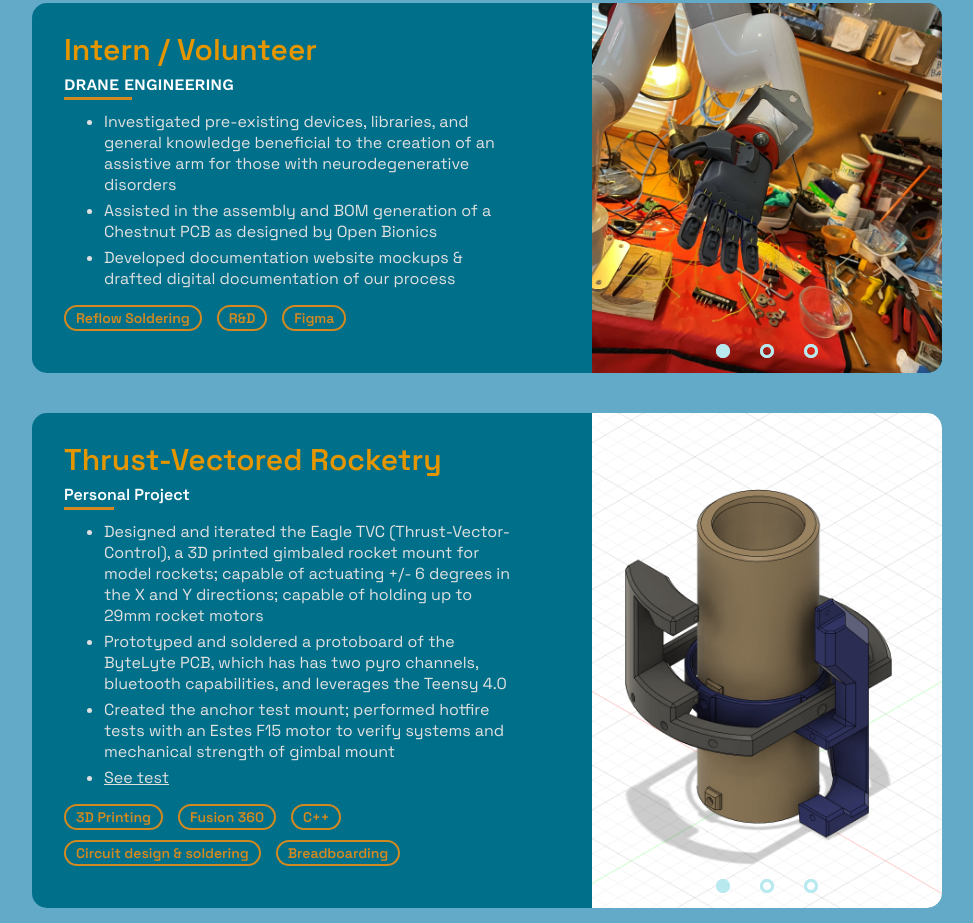
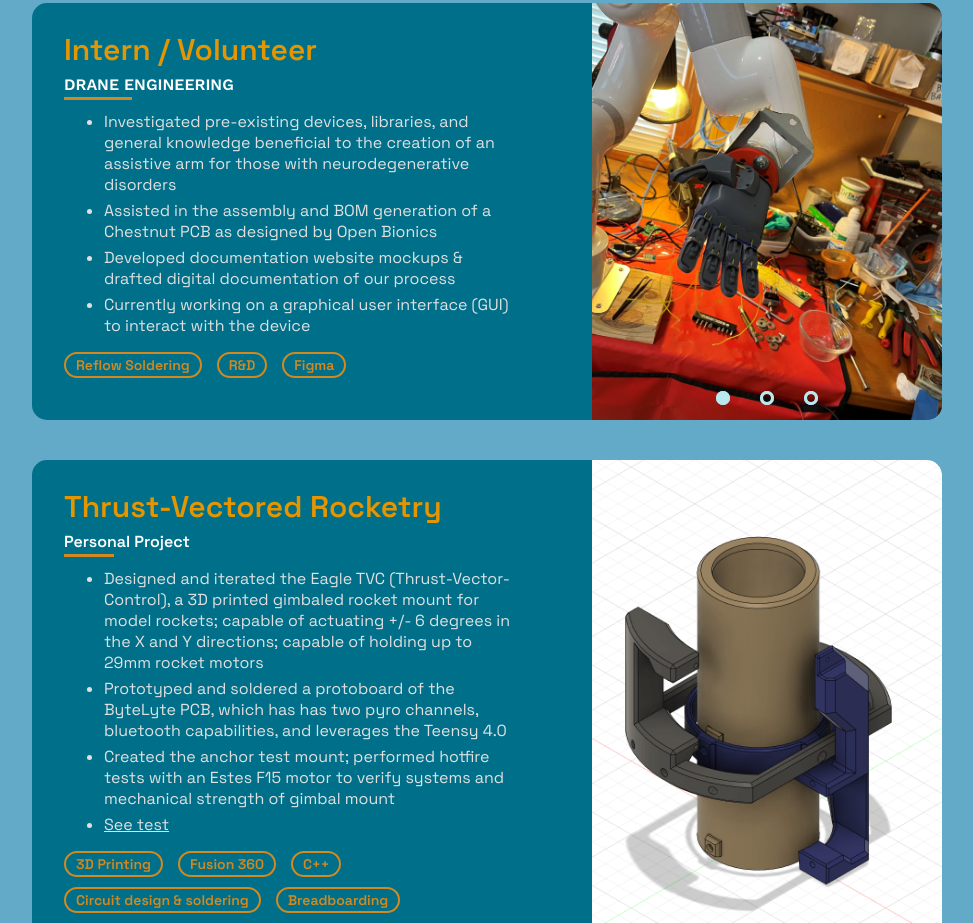
Before and after one commit to Garrett-R16/Personal-Website, a plain HTML site: page index.html in a window 1280 px wide. Shown: the part 1642-2565 px from the top of the page, without its empty margins (153-1126 px from the left). Drawn offline with nearby package versions, Linux system fonts and the light colour scheme.

Commit message:
updated DE description

```diff
--- a/index.html
+++ b/index.html
@@ -118,18 +118,17 @@
             </p>
             <ul>
               <li>
-                Investigated pre-existing devices, libraries, and general
-                knowledge beneficial to the creation of an assistive arm for
-                those with neurodegenerative disorders
+                Investigated pre-existing devices, libraries, and general knowledge beneficial to the creation of an assistive arm for those with neurodegenerative disorders
               </li>
               <li>
-                Assisted in the assembly and BOM generation of a Chestnut PCB as designed by
-                Open Bionics
+                Assisted in the assembly and BOM generation of a Chestnut PCB as designed by Open Bionics
               </li>
               <li>
                 Developed documentation website mockups & drafted digital documentation of our process
               </li>
-              </ul>
+              <li>
+                Currently working on a graphical user interface (GUI) to interact with the device
+              </li>
             </ul>
             <div class="skills">
               <p>
```
